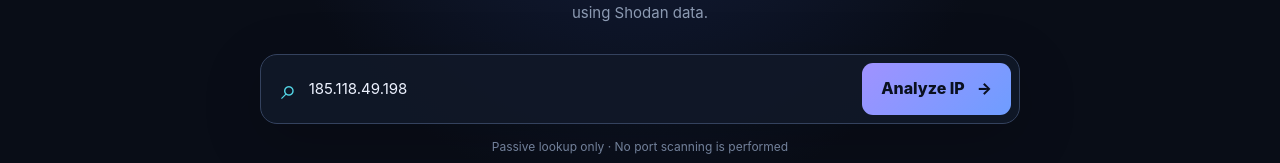
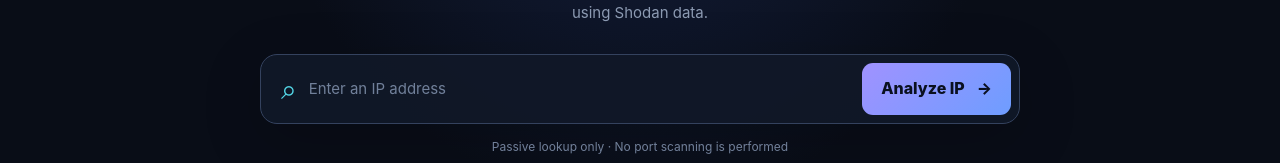
Before and after one commit to Mireli5656/NetScope, a plain HTML site: page index.html in a window 1280 px wide. Shown: the part 301-464 px from the top of the page. Drawn offline with Linux system fonts and the light colour scheme.

Commit message:
Update index.html

```diff
--- a/index.html
+++ b/index.html
@@ -36,7 +36,7 @@
         <input
           id="ip-input"
           type="text"
-          value="185.118.49.198"
+          value=""
           placeholder="Enter an IP address"
           autocomplete="off"
           spellcheck="false"
```
